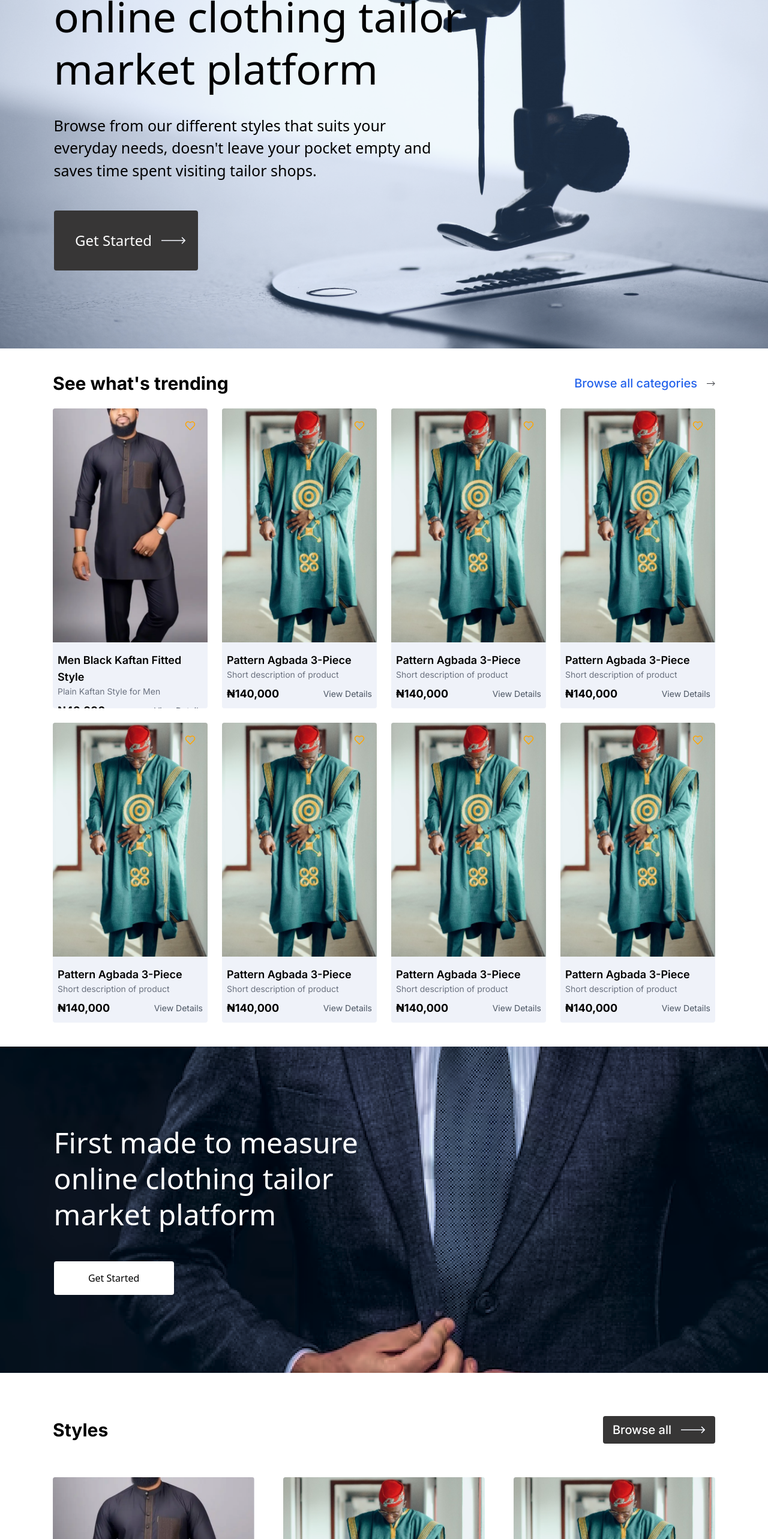
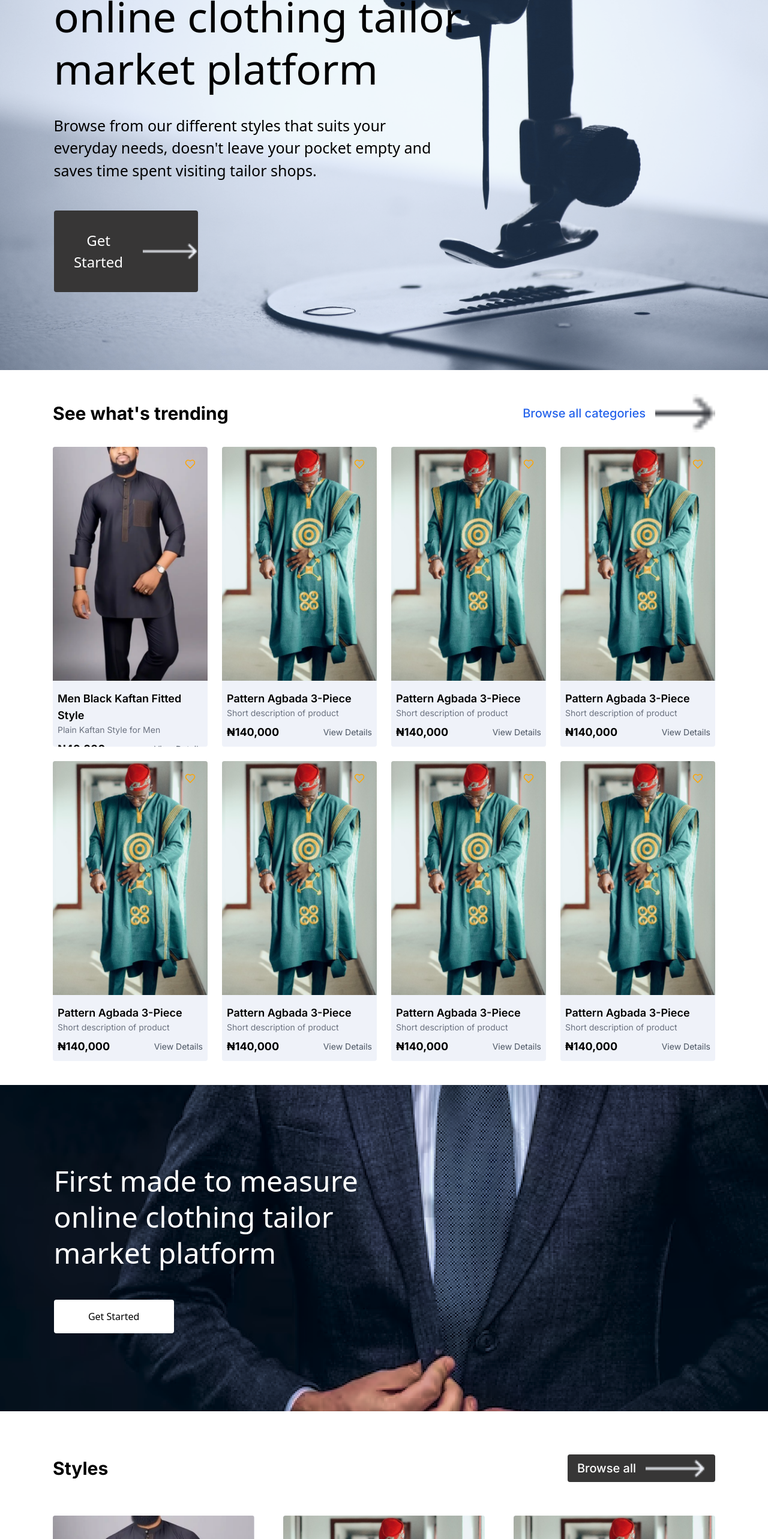
Before and after one commit to Osinachi-cloud/air-stitch-frontend, a Next.js app: page / in a window 1280 px wide. Shown: the part 234-2800 px from the top of the page at 60% size. Built offline with nearby package versions, Linux system fonts and the light colour scheme.

Commit message:
resolve build

```diff
--- a/next.config.mjs
+++ b/next.config.mjs
@@ -9,9 +9,9 @@
 const nextConfig = {
     reactStrictMode: true,
     compiler: {
-      warnings: {
-        extraAttributes: 'off',
-      },
+      // warnings: {
+      //   extraAttributes: 'off',
+      // },
     },
   };
 
--- a/src/app/ProductDetails/page.tsx
+++ b/src/app/ProductDetails/page.tsx
@@ -1,4 +1,5 @@
 "use client"
+import Image from "next/image";
 import { useState } from "react";
 
 interface Review {
@@ -26,12 +27,12 @@ const ProductDetails = () => {
       <div className="col-span-1 w-full">
         <div className="grid grid-cols-4 gap-4">
           <div className="col-span-1 grid gap-2">
-            <img src="/images/Agbada (2).png" alt="Kaftan 1" className="w-full rounded-md" />
-            <img src="/images/Agbada (2).png" alt="Kaftan 2" className="w-full rounded-md" />
-            <img src="/images/Agbada (2).png" alt="Kaftan 3" className="w-full rounded-md" />
+            <Image src="/images/Agbada (2).png" alt="Kaftan 1" width={100} height={100} className="w-full rounded-md" />
+            <Image src="/images/Agbada (2).png" alt="Kaftan 2" width={100} height={100} className="w-full rounded-md" />
+            <Image src="/images/Agbada (2).png" alt="Kaftan 3" width={100} height={100} className="w-full rounded-md" />
           </div>
           <div className="col-span-3">
-            <img src="/images/Agbada (2).png" alt="Kaftan main" className="w-full rounded-lg"/>
+            <Image src="/images/Agbada (2).png" alt="Kaftan main" width={100} height={100} className="w-full rounded-lg"/>
           </div>
         </div>
       </div>
--- a/src/components/Blog.tsx
+++ b/src/components/Blog.tsx
@@ -1,3 +1,5 @@
+import Image from "next/image"
+
 export const Blog = ({ id, image, header, body, price, buttonText}: any) => {
 
     const showBlogDetails = (productId: any) => {
@@ -7,7 +9,7 @@ export const Blog = ({ id, image, header, body, price, buttonText}: any) => {
         <>
             <div
                 className="bg-[#fff] rounded-lg shadow-md relative cursor-pointer md:pb-[2rem]">
-                <img src={image} alt="Product Image"
+                <Image src={image} alt="Product Image" width={100} height={100}
                     className="w-full md:h-[400px] h-[250px] object-cover rounded-t-lg rounded-r-lg" />
                 <div className="mt-4 md:px-[4rem] px-[1rem] py-[2rem]">
                     <p className="md:text-[35px] text-[20px] md:w-[70%] text-[#000] font-bold md:mb-4 mb-[1rem] animated md:leading-[3rem]">How to style your
@@ -21,7 +23,7 @@ export const Blog = ({ id, image, header, body, price, buttonText}: any) => {
                             className="text-[#f5f8ff] md:px-[2rem] px-[1rem] md:py-[1rem] py-[0.5rem] my-[0.5rem] rounded-[4px] bg-[#373636] text-center text-[14px] md:w-[200px] w-[150px] flex justify-center items-center gap-[1rem]">
                         <span>Read more</span>
                         <div>
-                            <img src="/icons/Arrow-right.png" alt=""/>
+                            <Image src="/icons/Arrow-right.png" alt="" width={100} height={100} />
                         </div>
                     </div>
 
--- a/src/components/Footer.tsx
+++ b/src/components/Footer.tsx
@@ -3,6 +3,7 @@ import React from 'react';
 import { Heart } from "lucide-react"
 // import React from 'react';
 import { Facebook, Twitter, Instagram } from 'lucide-react';
+import Image from 'next/image';
 
 export const Footer: React.FC = () => {
   return (
@@ -10,7 +11,7 @@ export const Footer: React.FC = () => {
       <div className="max-w-7xl mx-auto">
         <div className="grid grid-cols-1 md:grid-cols-10 gap-10">
           <div className="col-span-3">
-            <img src="/images/airStichLogo.png" alt="Stitch Logo" className="h-10 mb-8" />
+            <Image src="/images/airStichLogo.png" alt="Stitch Logo" width={100} height={100}  className="h-10 mb-8" />
             <p className="text-lg font-semibold mb-2">Follow us on</p>
             <div className="flex space-x-4">
               <a href="#" className="bg-[#fff] rounded-[0.5rem] p-[0.5rem]" aria-label="Facebook"><Facebook color={"blue"} className="text-xl" /></a>
--- a/src/components/Header/Header.tsx
+++ b/src/components/Header/Header.tsx
@@ -1,3 +1,4 @@
+import Image from "next/image"
 
 export const Header = () => {
     return (
@@ -25,7 +26,7 @@ export const Header = () => {
                     </p>
                     <div className="bg-[#373636] flex justify-center items-center rounded w-[162px] md:w-[240px] mt-[1rem]">
                         <button className="text-white text-[13px] md:text-[1.5rem] px-[1rem] py-[1rem] md:py-[2rem] rounded-[8px] ">Get Started</button>
-                        <img src="/icons/Arrow 1.png" alt="Product Image" className=" h-auto " />
+                        <Image src="/icons/Arrow 1.png" alt="Product Image" className=" h-auto" width={100} height={100} />
                     </div>
                 </div>
             </div>
--- a/src/components/Products.tsx
+++ b/src/components/Products.tsx
@@ -29,7 +29,7 @@ export const Products: React.FC = () => {
         <h2 className="md:text-3xl font-bold">See what's trending</h2>
         <a href="#" className="flex justify-center gap-[1rem] items-center text-[12px] md:text-[20px] text-blue-600 font-medium">
           <span>Browse all categories</span>
-          <img src="/icons/Arrow-dark-right.png" alt="Product Image" className=" h-auto " height={40}/>
+          <Image src="/icons/Arrow-dark-right.png" alt="Product Image" className=" h-auto " width={100} height={40}/>
         </a>
       </div>
       <div className="grid grid-cols-2 sm:grid-cols-2 md:grid-cols-3 lg:grid-cols-4 gap-2 md:gap-6">
--- a/src/components/ProductsectionHeader.tsx
+++ b/src/components/ProductsectionHeader.tsx
@@ -1,3 +1,5 @@
+import Image from "next/image"
+
 export const ProductSectionHeader = ({title, url}: any) => {
 
     return (
@@ -6,7 +8,7 @@ export const ProductSectionHeader = ({title, url}: any) => {
                 <h2 className="md:text-3xl font-bold">{title}</h2>
                 <a href={url} className="bg-[#373636] flex justify-center gap-[1rem] items-center text-[12px] md:text-[20px] text-[#fff] font-medium px-[1rem] rounded-[4px] py-[0.5rem]">
                     <span>Browse all </span>
-                    <img src="/icons/Arrow 1.png" alt="Product Image" className=" h-auto " height={40} />
+                    <Image src="/icons/Arrow 1.png" alt="Product Image" className=" h-auto " width={100} height={40} />
                 </a>
             </div>
         </>
```
